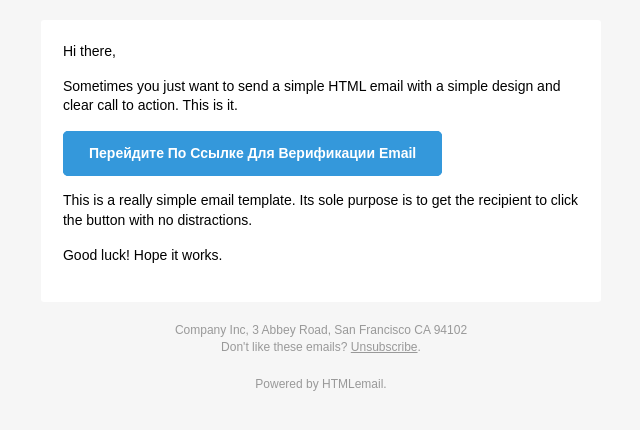
After one commit to backsterlite/Marlin_LAb-Module-2.1, a PHP site: template app/View/mail/verification.php in a window 1280 px wide. The commit adds this page. Shown: the top 430 px of the page, without its empty margins (319-959 px from the left). Run offline with PHP 8.4, Linux system fonts and the light colour scheme; the template is opened without the code that fills it, so the values that code supplies are empty.

Commit message:
using eoghanobrien/php-simple-mail

```diff
--- /dev/null
+++ b/app/View/mail/verification.php
@@ -0,0 +1,374 @@
+<!doctype html>
+<html lang="en">
+<head>
+    <meta name="viewport" content="width=device-width" />
+    <meta http-equiv="Content-Type" content="text/html; charset=UTF-8" />
+    <title>Simple Transactional Email</title>
+    <style>
+        /* -------------------------------------
+            GLOBAL RESETS
+        ------------------------------------- */
+
+        /*All the styling goes here*/
+
+        img {
+            border: none;
+            -ms-interpolation-mode: bicubic;
+            max-width: 100%;
+        }
+        body {
+            background-color: #f6f6f6;
+            font-family: sans-serif;
+            -webkit-font-smoothing: antialiased;
+            font-size: 14px;
+            line-height: 1.4;
+            margin: 0;
+            padding: 0;
+            -ms-text-size-adjust: 100%;
+            -webkit-text-size-adjust: 100%;
+        }
+        table {
+            border-collapse: separate;
+            mso-table-lspace: 0pt;
+            mso-table-rspace: 0pt;
+            width: 100%; }
+        table td {
+            font-family: sans-serif;
+            font-size: 14px;
+            vertical-align: top;
+        }
+        /* -------------------------------------
+            BODY & CONTAINER
+        ------------------------------------- */
+        .body {
+            background-color: #f6f6f6;
+            width: 100%;
+        }
+        /* Set a max-width, and make it display as block so it will automatically stretch to that width, but will also shrink down on a phone or something */
+        .container {
+            display: block;
+            margin: 0 auto !important;
+            /* makes it centered */
+            max-width: 580px;
+            padding: 10px;
+            width: 580px;
+        }
+        /* This should also be a block element, so that it will fill 100% of the .container */
+        .content {
+            box-sizing: border-box;
+            display: block;
+            margin: 0 auto;
+            max-width: 580px;
+            padding: 10px;
+        }
+        /* -------------------------------------
+            HEADER, FOOTER, MAIN
+        ------------------------------------- */
+        .main {
+            background: #ffffff;
+            border-radius: 3px;
+            width: 100%;
+        }
+        .wrapper {
+            box-sizing: border-box;
+            padding: 20px;
+        }
+        .content-block {
+            padding-bottom: 10px;
+            padding-top: 10px;
+        }
+        .footer {
+            clear: both;
+            margin-top: 10px;
+            text-align: center;
+            width: 100%;
+        }
+        .footer td,
+        .footer p,
+        .footer span,
+        .footer a {
+            color: #999999;
+            font-size: 12px;
+            text-align: center;
+        }
+        /* -------------------------------------
+            TYPOGRAPHY
+        ------------------------------------- */
+        h1,
+        h2,
+        h3,
+        h4 {
+            color: #000000;
+            font-family: sans-serif;
+            font-weight: 400;
+            line-height: 1.4;
+            margin: 0;
+            margin-bottom: 30px;
+        }
+        h1 {
+            font-size: 35px;
+            font-weight: 300;
+            text-align: center;
+            text-transform: capitalize;
+        }
+        p,
+        ul,
+        ol {
+            font-family: sans-serif;
+            font-size: 14px;
+            font-weight: normal;
+            margin: 0;
+            margin-bottom: 15px;
+        }
+        p li,
+        ul li,
+        ol li {
+            list-style-position: inside;
+            margin-left: 5px;
+        }
+        a {
+            color: #3498db;
+            text-decoration: underline;
+        }
+        /* -------------------------------------
+            BUTTONS
+        ------------------------------------- */
+        .btn {
+            box-sizing: border-box;
+            width: 100%; }
+        .btn > tbody > tr > td {
+            padding-bottom: 15px; }
+        .btn table {
+            width: auto;
+        }
+        .btn table td {
+            background-color: #ffffff;
+            border-radius: 5px;
+            text-align: center;
+        }
+        .btn a {
+            background-color: #ffffff;
+            border: solid 1px #3498db;
+            border-radius: 5px;
+            box-sizing: border-box;
+            color: #3498db;
+            cursor: pointer;
+            display: inline-block;
+            font-size: 14px;
+            font-weight: bold;
+            margin: 0;
+            padding: 12px 25px;
+            text-decoration: none;
+            text-transform: capitalize;
+        }
+        .btn-primary table td {
+            background-color: #3498db;
+        }
+        .btn-primary a {
+            background-color: #3498db;
+            border-color: #3498db;
+            color: #ffffff;
+        }
+        /* -------------------------------------
+            OTHER STYLES THAT MIGHT BE USEFUL
+        ------------------------------------- */
+        .last {
+            margin-bottom: 0;
+        }
+        .first {
+            margin-top: 0;
+        }
+        .align-center {
+            text-align: center;
+        }
+        .align-right {
+            text-align: right;
+        }
+        .align-left {
+            text-align: left;
+        }
+        .clear {
+            clear: both;
+        }
+        .mt0 {
+            margin-top: 0;
+        }
+        .mb0 {
+            margin-bottom: 0;
+        }
+        .preheader {
+            color: transparent;
+            display: none;
+            height: 0;
+            max-height: 0;
+            max-width: 0;
+            opacity: 0;
+            overflow: hidden;
+            mso-hide: all;
+            visibility: hidden;
+            width: 0;
+        }
+        .powered-by a {
+            text-decoration: none;
+        }
+        hr {
+            border: 0;
+            border-bottom: 1px solid #f6f6f6;
+            margin: 20px 0;
+        }
+        /* -------------------------------------
+            RESPONSIVE AND MOBILE FRIENDLY STYLES
+        ------------------------------------- */
+        @media only screen and (max-width: 620px) {
+            table[class=body] h1 {
+                font-size: 28px !important;
+                margin-bottom: 10px !important;
+            }
+            table[class=body] p,
+            table[class=body] ul,
+            table[class=body] ol,
+            table[class=body] td,
+            table[class=body] span,
+            table[class=body] a {
+                font-size: 16px !important;
+            }
+            table[class=body] .wrapper,
+            table[class=body] .article {
+                padding: 10px !important;
+            }
+            table[class=body] .content {
+                padding: 0 !important;
+            }
+            table[class=body] .container {
+                padding: 0 !important;
+                width: 100% !important;
+            }
+            table[class=body] .main {
+                border-left-width: 0 !important;
+                border-radius: 0 !important;
+                border-right-width: 0 !important;
+            }
+            table[class=body] .btn table {
+                width: 100% !important;
+            }
+            table[class=body] .btn a {
+                width: 100% !important;
+            }
+            table[class=body] .img-responsive {
+                height: auto !important;
+                max-width: 100% !important;
+                width: auto !important;
+            }
+        }
+        /* -------------------------------------
+            PRESERVE THESE STYLES IN THE HEAD
+        ------------------------------------- */
+        @media all {
+            .ExternalClass {
+                width: 100%;
+            }
+            .ExternalClass,
+            .ExternalClass p,
+            .ExternalClass span,
+            .ExternalClass font,
+            .ExternalClass td,
+            .ExternalClass div {
+                line-height: 100%;
+            }
+            .apple-link a {
+                color: inherit !important;
+                font-family: inherit !important;
+                font-size: inherit !important;
+                font-weight: inherit !important;
+                line-height: inherit !important;
+                text-decoration: none !important;
+            }
+            #MessageViewBody a {
+                color: inherit;
+                text-decoration: none;
+                font-size: inherit;
+                font-family: inherit;
+                font-weight: inherit;
+                line-height: inherit;
+            }
+            .btn-primary table td:hover {
+                background-color: #34495e !important;
+            }
+            .btn-primary a:hover {
+                background-color: #34495e !important;
+                border-color: #34495e !important;
+            }
+        }
+    </style>
+</head>
+<body class="">
+<span class="preheader">This is preheader text. Some clients will show this text as a preview.</span>
+<table role="presentation" border="0" cellpadding="0" cellspacing="0" class="body">
+    <tr>
+        <td>&nbsp;</td>
+        <td class="container">
+            <div class="content">
+
+                <!-- START CENTERED WHITE CONTAINER -->
+                <table role="presentation" class="main">
+
+                    <!-- START MAIN CONTENT AREA -->
+                    <tr>
+                        <td class="wrapper">
+                            <table role="presentation" border="0" cellpadding="0" cellspacing="0">
+                                <tr>
+                                    <td>
+                                        <p>Hi there,</p>
+                                        <p>Sometimes you just want to send a simple HTML email with a simple design and clear call to action. This is it.</p>
+                                        <table role="presentation" border="0" cellpadding="0" cellspacing="0" class="btn btn-primary">
+                                            <tbody>
+                                            <tr>
+                                                <td align="left">
+                                                    <table role="presentation" border="0" cellpadding="0" cellspacing="0">
+                                                        <tbody>
+                                                        <tr>
+                                                            <td> <a href="http://marlinpaidcourse/user/email_verification?selector=selector1&token=token1">Перейдите по ссылке для верификации Email</a></td>
+                                                        </tr>
+                                                        </tbody>
+                                                    </table>
+                                                </td>
+                                            </tr>
+                                            </tbody>
+                                        </table>
+                                        <p>This is a really simple email template. Its sole purpose is to get the recipient to click the button with no distractions.</p>
+                                        <p>Good luck! Hope it works.</p>
+                                    </td>
+                                </tr>
+                            </table>
+                        </td>
+                    </tr>
+
+                    <!-- END MAIN CONTENT AREA -->
+                </table>
+                <!-- END CENTERED WHITE CONTAINER -->
+
+                <!-- START FOOTER -->
+                <div class="footer">
+                    <table role="presentation" border="0" cellpadding="0" cellspacing="0">
+                        <tr>
+                            <td class="content-block">
+                                <span class="apple-link">Company Inc, 3 Abbey Road, San Francisco CA 94102</span>
+                                <br> Don't like these emails? <a href="http://i.imgur.com/CScmqnj.gif">Unsubscribe</a>.
+                            </td>
+                        </tr>
+                        <tr>
+                            <td class="content-block powered-by">
+                                Powered by <a href="http://htmlemail.io">HTMLemail</a>.
+                            </td>
+                        </tr>
+                    </table>
+                </div>
+                <!-- END FOOTER -->
+
+            </div>
+        </td>
+        <td>&nbsp;</td>
+    </tr>
+</table>
+</body>
+</html>
--- a/app/View/user/login.php
+++ b/app/View/user/login.php
@@ -2,7 +2,7 @@
 <div class="container">
     <div class="row">
         <div class="col-md-6 offset-md-3">
-            <div class="col-md-8 offset-md-2">
+            <div class="col-md">
                 <?php echo flash(); ?>
             </div>
             <form action="/user/signin" method="post">
--- a/composer.json
+++ b/composer.json
@@ -9,7 +9,8 @@
         "illuminate/support": "^5.8",
         "ext-json": "*",
         "ext-mbstring": "*",
-        "delight-im/auth": "^8.1"
+        "delight-im/auth": "^8.1",
+        "eoghanobrien/php-simple-mail": "^1.7"
     },
     "autoload": {
         "psr-4": {
```
Also changed, not shown: app/controllers/UserController.php (+15 -3 lines), app/models/Notifications.php (added, +58 -0 lines), 2 other files.
